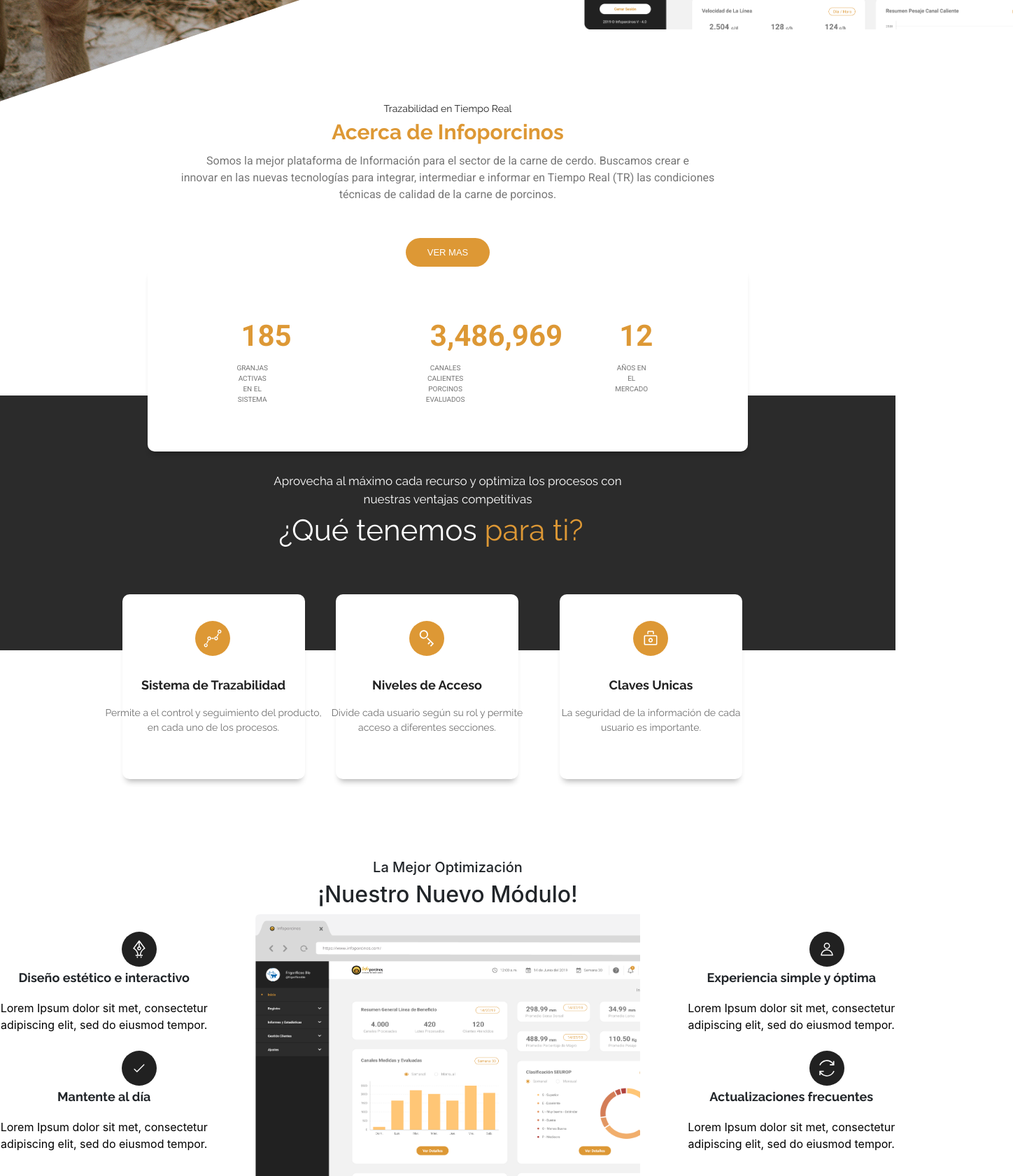
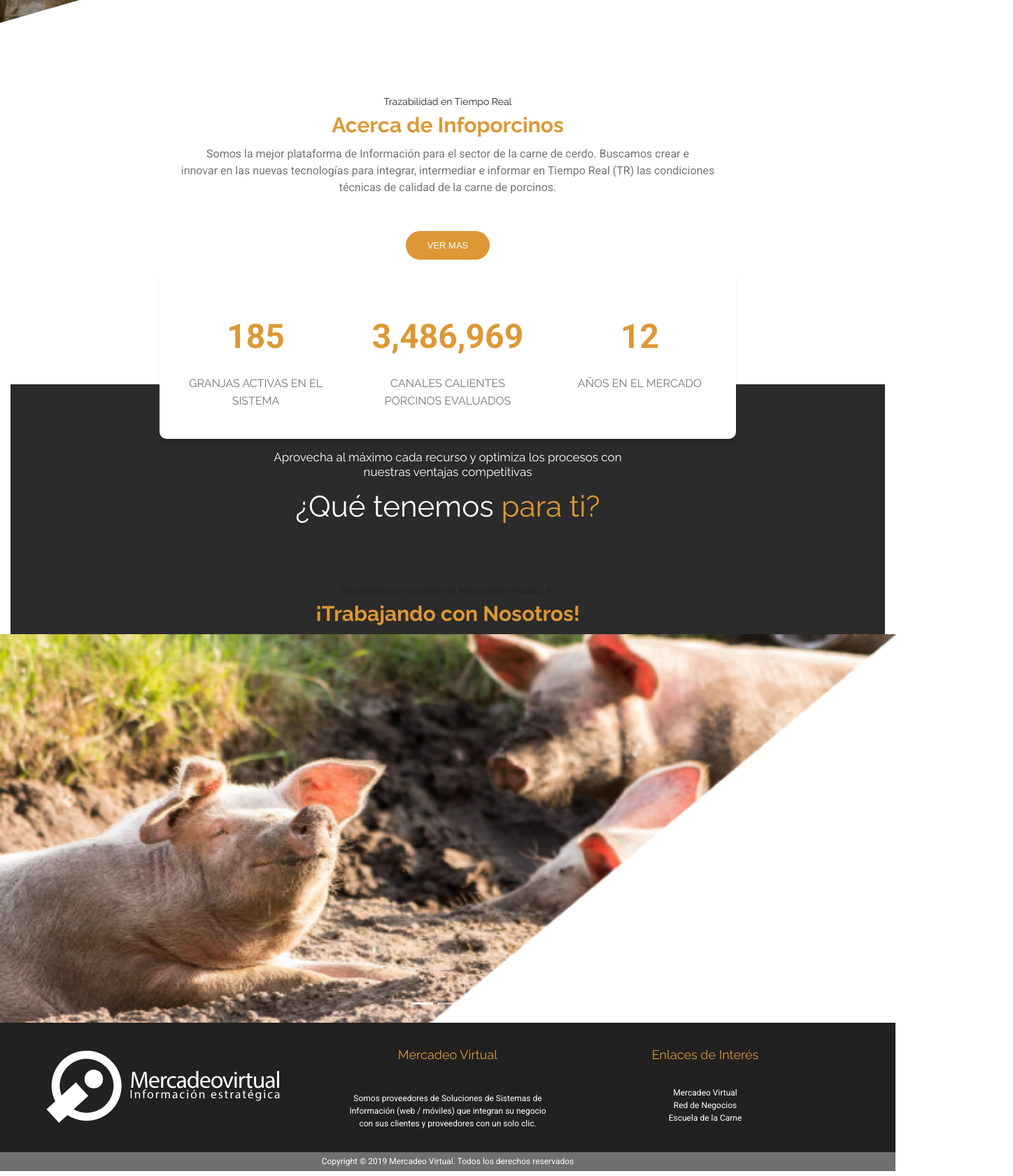
Before and after one commit to repositoriosmv/Inicio_Infoporcinos, a React (Create React App) app: page / in a window 1280 px wide. Shown: the part 700-2380 px from the top of the page at 70% size, 1448 px wide, since content can reach past the window. Built offline with nearby package versions, Linux system fonts and the light colour scheme.

Commit message:
cambios 23 de agosto

```diff
--- a/src/App.js
+++ b/src/App.js
@@ -8,6 +8,7 @@
 import Servicios from './components/Pages/Servicios';
 import PreguntasFrecuentes from './components/Pages/PreguntasFrecuentes';
 import Contacto from './components/Pages/Contacto';
+import Actualizaciones from './components/Pages/Actualizaciones';
 
 // Router
 import { BrowserRouter as Router, Switch, Route} from 'react-router-dom';
@@ -21,6 +22,7 @@
   render(){
     return (
       <Router>
+
         <Switch>
 
           <Route path="/" exact component={Home}/>
@@ -28,6 +30,7 @@
           <Route path="/Servicios" exact component={Servicios}/>
           <Route path="/PreguntasFrecuentes" exact component={PreguntasFrecuentes}/>
           <Route path="/Contacto" exact component={Contacto}/>
+          <Route path="/Actualizaciones" exact component={Actualizaciones}/>
 
         </Switch>
 
--- a/src/components/Pages/Home.js
+++ b/src/components/Pages/Home.js
@@ -40,31 +40,30 @@
       <div className="home-styles">
         <NavbarTest />
         <WhiteMenu />
-        <Row>
-          <Col md={12} lg={12} sm={12}>
-            <img className="pigsinicio" src={pigs} />
-            <img className="desktopp" src={desktop} />
-          </Col>
 
-          <Col className="textospigs" md={12} lg={12} sm={6}>
-            <p className="titulop">APROVECHA AL MÁXIMO TODOS TUS RECURSOS</p>
-            <p className="titulop2">
-              El mejor sistema de <br />
-              información
+        <div className="container-fluid fondop1">
+          <Col md={12} lg={12} sm={6}>
+            <p className="tituloinicio">
+              APROVECHA AL MÁXIMO TODOS TUS RECURSOS
             </p>
 
-            <div className="containert">
-              <p className="titulop3">para tu negocio</p>
-            </div>
+            <p className="titulop10">
+              El mejor sistema de <br /> informacion{" "}
+              <span className="containert titulop11">para tu negocio</span>
+            </p>
           </Col>
-        </Row>
+        </div>
+
+        {/* <div className="container-fluid fondopantalla">
+          <Col md={12} lg={12} sm={6} />
+           <img className="desktopp "  src={desktop} />
+        </div> */}
+
         <Row>
-          <Col xs="12" md="2" />
-
-          <Col xs="12" md="8" className="textosinfo">
-            <div className="t4">Trazabilidad en Tiempo Real</div>
+          <Col xs={12} md={12} className="textosinfo">
+            <div className="t4 pt-1">Trazabilidad en Tiempo Real</div>
             <div className="t5">Acerca de Infoporcinos</div>
-            <div className="t6">
+            <div className="t6 px-1">
               <p>
                 Somos la mejor plataforma de Información para el sector de la
                 carne de cerdo. Buscamos crear e <br />
@@ -80,40 +79,12 @@
               </button>
             </div>
           </Col>
+        </Row>
 
-          <Col xs="12" md="2" />
-        </Row>
-        <div class="full-container text-center">
-          <div class="row margen2">
-            <div class="col-lg-9 col-10 sobre">
-              <div class="muestra2">
-                <div className="MediumRow">
-                  <Row>
-                    <Col xs="12" md="4">
-                      <div className="text10">185</div>
-                      <div className="text11">
-                        GRANJAS ACTIVAS EN EL SISTEMA
-                      </div>
-                    </Col>
 
-                    <Col xs="12" md="4">
-                      <div className="text10">3,486,969</div>
-                      <div className="text11">
-                        CANALES CALIENTES
-                        <br />
-                        PORCINOS EVALUADOS
-                      </div>
-                    </Col>
 
-                    <Col xs="12" md="4">
-                      <div className="text10">12</div>
-                      <div className="text11">AÑOS EN EL MERCADO</div>
-                    </Col>
-                  </Row>
-                </div>
-              </div>
-            </div>
-          </div>
+
+        <div class="text-center">
 
           <div class="row fondo">
             <div class="col-12">
@@ -122,12 +93,12 @@
                   <Col xs="12" md="2" />
 
                   <Col xs="12" md="8">
-                    <div className="text16">
+                    <div className="text16 py-0 h4">
                       {" "}
                       Aprovecha al máximo cada recurso y optimiza los procesos
                       con nuestras ventajas competitivas{" "}
                     </div>
-                    <div className="text17">
+                    <div className="text17 py-0">
                       {" "}
                       ¿Qué tenemos{" "}
                       <p style={{ color: "#DD9835" }}>&nbsp;para ti?</p>{" "}
@@ -140,139 +111,50 @@
               </div>
             </div>
           </div>
+          {/* <div className="w-75 h-100 mx-auto" style={{ marginTop: "-100px" }}>
+            <Gallery />
+          </div> */}
+          <div class="row margen sobre" />
+        </div>
 
-          <div class="row margen sobre">
-            <div class="col-lg-3 col-10 sobre">
-              <div class="muestra2">
-                <div className="container4">
-                  <div className="circulo">
-                    <div className="iconos">
-                      <img src={process} />
-                    </div>
+        <Row>
+          <Col md={2} />
+
+          <Col md={8}>
+            <container-fluid text-center>
+              <Row className="containerpp">
+                <Col className="item-fluid">
+                  {" "}
+                  <div class="contenido">
+                    <p className="titulosinicio">185</p>
+                    <span class="textinicio">GRANJAS ACTIVAS EN EL SISTEMA</span>
                   </div>
-
-                  <div className="text21">Sistema de Trazabilidad</div>
-                  <div className="text24">
-                    Permite a el control y seguimiento del producto, <br /> en
-                    cada uno de los procesos.
-                  </div>
-                </div>
-              </div>
-            </div>
-
-            <div class="col-lg-3 col-10">
-              <div class="muestra2">
-                <div className="container4">
-                  <div className="circulo">
-                    <div className="iconos">
-                      <img src={key} />
-                    </div>
-                  </div>
-
-                  <div className="text21">Niveles de Acceso </div>
-                  <div className="text24">
-                    {" "}
-                    Divide cada usuario según su rol y permite <br /> acceso a
-                    diferentes secciones.
-                  </div>
-                </div>
-              </div>
-            </div>
-
-            <div class="col-lg-3 col-10">
-              <div class="muestra2">
-                <div className="container4">
-                  <div className="circulo">
-                    <div className="iconos">
-                      <img src={pass} />
-                    </div>
-                  </div>
-
-                  <div className="text21">Claves Unicas </div>
-                  <div className="text24">
-                    La seguridad de la información de cada <br /> usuario es
-                    importante.
-                  </div>
-                </div>
-              </div>
-            </div>
-          </div>
-        </div>
-        <div className="full-container text-center">
-          <div class="textos">
-            <h5>La Mejor Optimización </h5>
-            <h2>¡Nuestro Nuevo Módulo!</h2>
-          </div>
-          <div class="row">
-            <div class="col-lg-3 col-md-12 col-sm-12">
-              <div class="muestra">
-                <div class="item">
-                  <div class="circulo2">
-                    <img class="iconos" src={pen} />
-                  </div>
+                </Col>
+                <Col className="item-fluid">
                   <div class="contenido">
-                    <p className="titulos">Diseño estético e interactivo</p>
-                    <span class="text">
-                      Lorem Ipsum dolor sit met, consectetur adipiscing elit,
-                      sed do eiusmod tempor.
+                    <p className="titulosinicio">3,486,969</p>
+                    <span class="textinicio">
+                      CANALES CALIENTES PORCINOS EVALUADOS
                     </span>
                   </div>
-                </div>
+                </Col>
+                <Col className="item-fluid">
+                  <div class="contenido">
+                    <p className="titulosinicio">12</p>
+                    <span class="textinicio">AÑOS EN EL MERCADO</span>
+                  </div>
+                </Col>
+              </Row>
+            </container-fluid>
+          </Col>
 
-                <div class="item">
-                  <div class="circulo2">
-                    <img class="iconos" src={check} />
-                  </div>
-                  <div class="contenido">
-                    <p className="titulos">Mantente al día</p>
-                    <span class="text">
-                      Lorem Ipsum dolor sit met, consectetur adipiscing elit,
-                      sed do eiusmod tempor.
-                    </span>
-                  </div>
-                </div>
-              </div>
-            </div>
+          <Col md={2} />
+        </Row>
 
-            <div class="col-lg-6 col-md-12 col-sm-12">
-              <div class="muestra">
-                <img class="pantalla" src={desktop} />
-              </div>
-            </div>
 
-            <div class="col-lg-3 col-md-12 col-sm-12">
-              <div class="muestra">
-                <div class="item">
-                  <div class="circulo2">
-                    <img class="iconos" src={user} />
-                  </div>
-                  <div class="contenido">
-                    <p className="titulos">Experiencia simple y óptima</p>
-                    <span class="text">
-                      Lorem Ipsum dolor sit met, consectetur adipiscing elit,
-                      sed do eiusmod tempor.
-                    </span>
-                  </div>
-                </div>
 
-                <div class="item">
-                  <div class="circulo2">
-                    <img class="iconos" src={update} />
-                  </div>
-                  <div class="contenido">
-                    <p className="titulos">Actualizaciones frecuentes</p>
-                    <span class="text">
-                      Lorem Ipsum dolor sit met, consectetur adipiscing elit,
-                      sed do eiusmod tempor.
-                    </span>
-                  </div>
-                </div>
-              </div>
-            </div>
-          </div>
-        </div>
 
-        <MDBContainer className="carousel_inicio">
+        <MDBContainer-fluid className="carousel_inicio">
           <MDBCarousel
             activeItem={1}
             length={3}
@@ -324,7 +206,6 @@
               <MDBCarouselItem itemId="3">
                 <MDBView>
                   <Row>
-
                     <Col xs="12" md="2" />
                     <Col xs="12" md="8">
                       <div className="txtslide">
@@ -343,7 +224,8 @@
               </MDBCarouselItem>
             </MDBCarouselInner>
           </MDBCarousel>
-        </MDBContainer>
+        </MDBContainer-fluid>
+
         <Footer />
       </div>
     );
--- a/src/components/Pages/Servicios.js
+++ b/src/components/Pages/Servicios.js
@@ -233,7 +233,7 @@
               </p>
             </div>
             <div className="d-flex justify-content-center">
-              <Button className="Button mx-auto rounded-pill">
+              <Button  href="/Actualizaciones" className="Button mx-auto rounded-pill">
                 Ver Historial
               </Button>
             </div>
--- a/src/css/content-style.css
+++ b/src/css/content-style.css
@@ -1,4 +1,62 @@
-/*Resoluciones*/
+
+.row {
+    display: -ms-flexbox;
+    display: flex;
+    -ms-flex-wrap: wrap;
+    flex-wrap: wrap;
+     margin-right: 0px;
+     margin-left: 0px;
+}
+
+
+/*Resoluciones Responsive*/
+
+@media (min-width: 1024px) {
+  .home-styles {
+    margin: 0%;
+    padding: 0%;
+    width: 100vw;
+  }
+
+  .margin-navbar {
+    padding-left: 80px;
+  }
+
+  .container-btn {
+    display: flex;
+  }
+
+  .logofooter {
+    margin-left: -48px;
+  }
+}
+
+
+@media (max-width: 990px) {
+  .form-inline {
+    justify-content: flex-end;
+    display: inline-block;
+  }
+
+  .fondop1
+  {
+  clip-path: none;
+
+  }
+}
+
+@media (min-width: 768px) {
+
+  .logofooter {
+    margin-left: -62px;
+  }
+
+   .fondop1
+  {
+  clip-path: polygon(0 0, 0% 100%, 174% 0);
+  }
+
+}
 
 @media (max-width: 320px) {
   .home-styles {
@@ -14,32 +72,16 @@
   .container-btn {
     display: inline-block;
   }
-}
 
-@media (min-width: 1024px) {
-  .home-styles {
-    margin: 0%;
-    padding: 0%;
-    width: 100vw;
-  }
-
-  .margin-navbar {
-    padding-left: 80px;
-  }
-
-  .container-btn {
-    display: flex;
+  .logofooter {
+    margin-left: -27px;
   }
 }
 
-@media (max-width: 990px) {
-  .form-inline {
-    justify-content: flex-end;
-    display: inline-block;
-  }
-}
+/*Resoluciones Responsive*/
 
-/*Resoluciones*/
+
+
 
 .font-small pt-4 mt-4 {
   padding-top: 21.5rem !important;
@@ -111,6 +153,8 @@
 
 .textosinfo {
   text-align: center;
+  padding-top: 98px;
+  padding-bottom: 178px;
 }
 
 .text-header {
@@ -305,6 +349,7 @@
 
 .btn-margin {
   padding-top: 7px;
+  padding-left: 0;
 }
 
 .Buttons {
@@ -567,13 +612,10 @@
     font-family: Raleway;
     color: #ffffff;
     text-align: center;
-  /* padding-bottom: 0px; */
-  /* padding: 0px; */
     margin-top: 84px;
 }
 
 .text17 {
-  margin-left: -48px;
     font-size: 3.3vmax;
     font-family: Raleway;
     color: #ffffff;
@@ -701,8 +743,7 @@
   color: #212121;
 }
 
-.item-fluid
- {
+.item-fluid {
   display: inline-block;
   text-align: center;
   padding-top: 61px;
@@ -748,7 +789,6 @@
   background-color: #2b2b2b;
   display: flex;
   justify-content: center;
-  align-items: center;
 }
 
 .muestra2 {
@@ -860,7 +900,7 @@
 }
 
 .t5p2 {
-  font-size: 2rem;
+  font-size: 2vmax;
   font-family: Raleway;
   color: #dd9835;
   font-weight: bold;
@@ -975,7 +1015,6 @@
   background-position-y: center;
 }
 
-
 .accordion {
   border-radius: 5px;
   border: 1px solid #d9d9d9;
@@ -1051,13 +1090,11 @@
   border-radius: 10px;
 }
 
-
-.circulo3
-{
+.circulo3 {
   width: 50px;
   height: 50px;
   border-radius: 54%;
-    background: #DD9835;
+  background: #dd9835;
   position: relative;
   display: inline-flex;
   justify-content: center;
@@ -1066,8 +1103,8 @@
 .form-control {
   display: block;
   width: 100%;
-    height: calc(1.5em + .75rem + 2px);
-    padding: 0.375rem .75rem;
+  height: calc(1.5em + 0.75rem + 2px);
+  padding: 0.375rem 0.75rem;
   /* padding-bottom: 0px; */
   font-size: 1rem;
   font-weight: 400;
@@ -1077,25 +1114,27 @@
   background-clip: padding-box;
   border: 1px solid #ced4da;
   border-radius: 1.25rem;
-    transition: border-color .15s ease-in-out,box-shadow .15s ease-in-out;
+  transition: border-color 0.15s ease-in-out, box-shadow 0.15s ease-in-out;
 }
 
-input:focus, input.form-control:focus {
-   outline: none!important;
-   outline-width: 0!important;
-   box-shadow: none!important;
-   border: 1px solid #DD9835;
+input:focus,
+input.form-control:focus {
+  outline: none !important;
+  outline-width: 0 !important;
+  box-shadow: none !important;
+  border: 1px solid #dd9835;
 }
 
-input:focus, textarea.form-control:focus {
-   outline: none!important;
-   outline-width: 0!important;
-   box-shadow: none!important;
-   border: 1px solid #DD9835;
+input:focus,
+textarea.form-control:focus {
+  outline: none !important;
+  outline-width: 0 !important;
+  box-shadow: none !important;
+  border: 1px solid #dd9835;
 }
 
 .fondop5 {
-     background-image: url(/static/media/contact-img.c92c1cf8.jpg);
+  background-image: url("../images/contact-img.jpg");
   height: 200px;
   display: flex;
   align-items: center;
@@ -1104,3 +1143,99 @@
 }
 
 /*Contacto*/
+
+/*Actualizaciones*/
+
+
+
+.fondop6 {
+  background-color: #ffff;
+  height: 200px;
+  display: flex;
+  align-items: center;
+  background-size: cover;
+  background-position-y: center;
+}
+
+
+.titulohistorial {
+    margin-left: 13%;
+    font-size: 2.6vmax;
+    font-weight: bold;
+    font-family: Raleway;
+}
+
+ .tituloactualizaciones {
+    margin-top: -293px;
+    margin: 1%;
+    color: #ffff;
+    font-size: 2.5vmax;
+    font-family: Raleway;
+    font-weight: bolder;
+
+}
+
+.containeractualizaciones {
+    background-color: #dd9835;
+    width: 21vmax;
+    margin-top: 6vh;
+    padding-top: 0px;
+    position: relative;
+    overflow-x: visible;
+}
+
+
+/*Actualizaciones*/
+
+
+/*Home*/
+
+
+.fondop1 {
+  background-image: url("../images/1.png");
+  height: 50vmax;
+  display: flex;
+  align-items: center;
+  background-size: cover;
+  background-position-y: center;
+}
+
+
+
+.tituloinicio {
+  margin-left: 13%;
+  color: white;
+  font-size: 1.6vmax;
+  font-family: Raleway;
+}
+
+
+.titulosinicio {
+    font-family: Roboto;
+    font-size: 48px;
+    font-weight: bold;
+    padding: 2px;
+    text-align: center;
+    color: #dd9835;
+}
+
+.textinicio {
+  font-family: Raleway;
+    color: #767676;
+}
+
+.containerpp
+{
+  box-shadow: 0px 8px 8px -5px rgba(0, 0, 0, 0.3);
+    margin-top: -451px;
+    position: relative;
+    background-color: white;
+    border-radius: 10px;
+
+
+}
+
+
+
+
+/*Home*/
```
Also changed, not shown: src/components/Pages/Actualizaciones.js (added, +76 -0 lines). Lines whose indentation alone changed are shown as unchanged.
